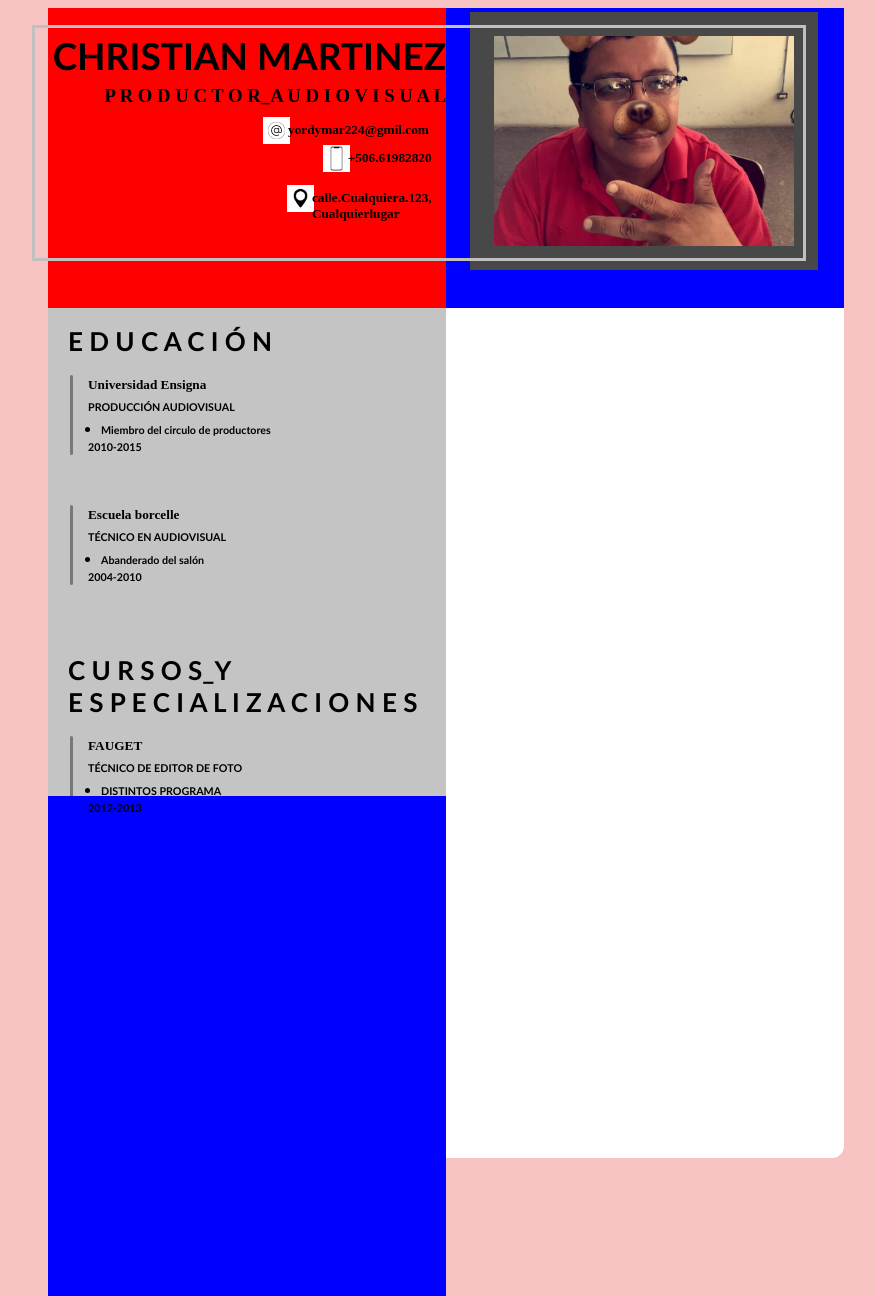
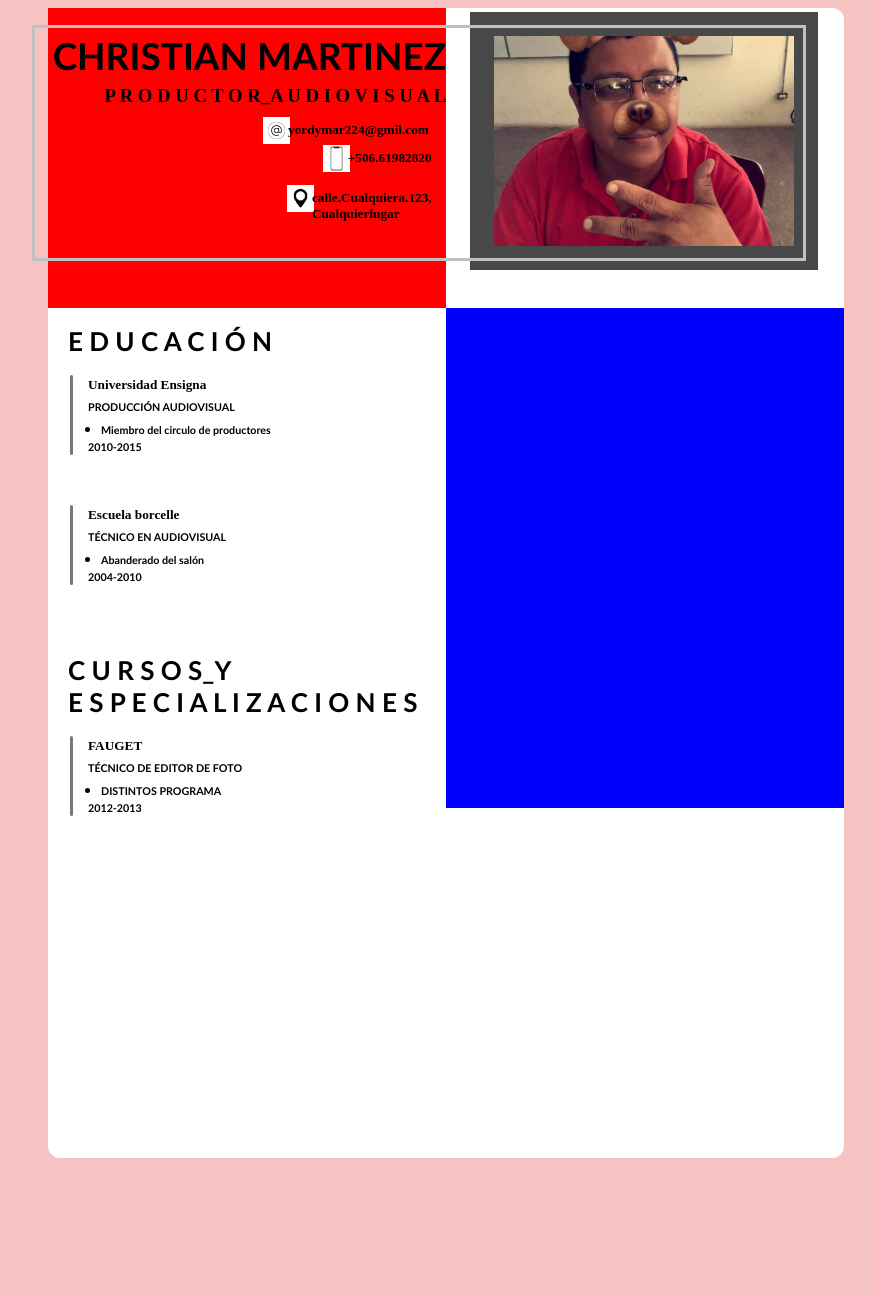
Before and after one commit to Christian-Jordy05/CURRI, a plain HTML site: page index.html in a window 1280 px wide. Shown: the whole page, without its empty margins (276-1151 px from the left). After the commit the page ends 1166 px from the top, so only its background shows below. Drawn offline with Linux system fonts and the light colour scheme.

Commit message:
actualiz4

```diff
--- a/index.html
+++ b/index.html
@@ -15,7 +15,7 @@
     <div class="curriculum">
         <div class="mainContainer1">
             <!-- PRIMER ESPACIO ----------------------------------------->
-            <div class="space1">
+            <div class="espacio1">
                 <div>
                     <h1 class="TITU">CHRISTIAN MARTINEZ</h1>
                 </div>
@@ -46,10 +46,7 @@
             </div>
             <!-- SEGUNDO ESPACIO -------------------------------------------------------------------------------------->
 
-
-
-
-            <div class="space2">
+            <div class="espacio2">
                 <div class="borImg"><img class="im2" src="img/WhatsApp Image 2024-04-28 at 10.20.55 PM.jpeg" alt="">
                 </div>
             </div>
@@ -60,10 +57,8 @@
 
 
         <!--TERCER ESPACIO----------------------------------------------------------------------------------------------------------->
-
-
         <div class="mainContainer2">
-            <div class="space3">
+            <div class="espacio3">
 
                 <div>
                     <h1 class="TEX1">E D U C A C I Ó N</h1>
@@ -139,16 +134,9 @@
                             <h6>2012-2013</h6>
                         </div>
                     </div>
-
-
-
-                    <!-- CUARTO ESPACIO -------------------------------------------------------------------------------->
-                    <div class="space4">
-
-                    </div>
                 </div>
-
             </div>
+            <div class="espacio4"></div>
         </div>
     </div>
 </body>
--- a/jordy.css
+++ b/jordy.css
@@ -32,7 +32,7 @@ h6{
 .mainContainer1{
     display: grid;
     grid-template-columns: 50% 50% ;
-    background-color: blue;
+
 
 
 
@@ -43,26 +43,27 @@ h6{
     grid-template-columns: 50% 50%;
 
 
+
 }
 
-.space1 {
+.espacio1 {
     height: 300px;
     text-align: end;
     background-color: red;
 }
 
 
-
-.space5 {
+/*
+.espacio5 {
     height: 200px;
     background-color: aqua;
 
 }
-.space6 {
+.espacio6 {
     height: 200px;
     background-color: black;
 
-}
+} */
 
 
 .TEX {
@@ -188,7 +189,7 @@ h6{
 }
 
 /*espacio4*/
-.space4 {
+.espacio4{
     height: 500px;
     background-color: blue;
 
```
